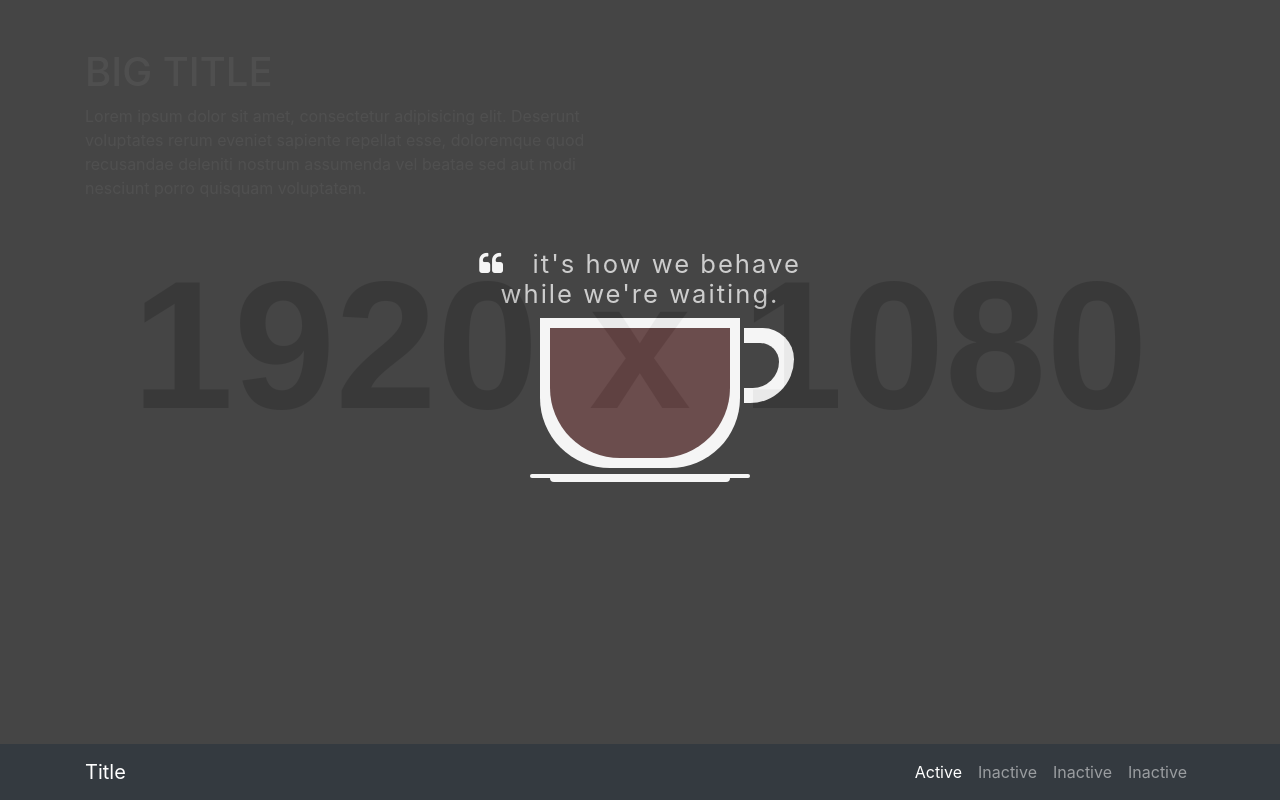
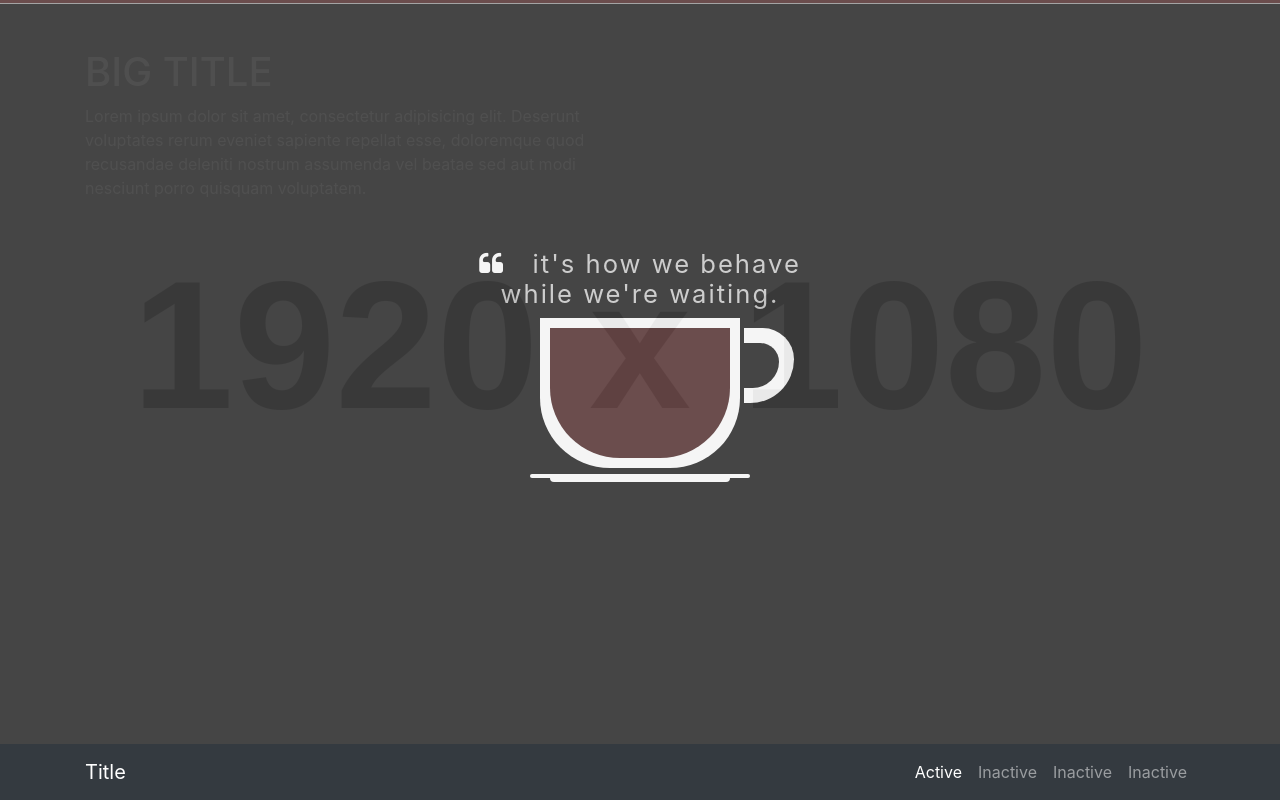
Before and after one commit to anthonyvitocuaderno/anthonyvitocuaderno.github.io, a website: page index.html in a window 1280 px wide. Drawn offline with Linux system fonts and the light colour scheme; placeholder pictures from the web are drawn by us.

Commit message:
progress-bar

```diff
--- a/css/app.sass
+++ b/css/app.sass
@@ -1,5 +1,7 @@
 $primary-color: #000
 $dark-color: #212121
+$gray-color: #999
+$progress-fill-color: #dfdfdf
 $cup-color: white
 $boil-color: #512c2c
 
@@ -21,6 +23,23 @@ body
 	width: 100vw
 	position: fixed
 	z-index: 1030
+
+	.progress-bar
+		position: fixed
+		top: 0
+		height: 4px
+		width: 100%
+		z-index: 1030
+		background-color: $progress-fill-color
+		border-bottom: 1px solid $gray-color
+
+		.fill
+			background-color: $boil-color
+			height: 4px
+			width: 0
+			transition: 5s ease all
+		.fill.percent-100
+			width: 100%
 
 	.coffee
 		text-align: center
--- a/gulpfile.js
+++ b/gulpfile.js
@@ -41,6 +41,11 @@ gulp.task('vendor', function() {
       './node_modules/font-awesome/fonts/*',
     ])
     .pipe(gulp.dest('./vendor/fontawesome/fonts'))
+
+  gulp.src([
+      './node_modules/animate.css/animate.min.css',
+    ])
+    .pipe(gulp.dest('./vendor/animate.css'))
 })
 
 // Compiles Sass css
--- a/index.html
+++ b/index.html
@@ -13,6 +13,7 @@
     <!-- Bootstrap core CSS -->
     <link href="vendor/bootstrap/css/bootstrap.min.css" rel="stylesheet">
     <link href="vendor/fontawesome/css/font-awesome.css" rel="stylesheet">
+    <link href="vendor/animate.css/animate.min.css" rel="stylesheet">
 
     <!-- Custom styles for this template -->
     <link href="css/app.css" rel="stylesheet">
@@ -37,6 +38,9 @@
             </div>
         </div>
 
+        <div class="progress-bar">
+          <div class="fill"></div>
+        </div>
 
     </div>
     <!-- Navigation -->
--- a/js/app.js
+++ b/js/app.js
@@ -33,12 +33,15 @@ var splash = {
 				}
 			}, splash.constants.typewriterDelay / 5)
 		}, splash.constants.quoteDelay)
+	},
+	animateProgressBar: function() {
+		$('.splash .progress-bar>.fill').addClass('percent-100')
 	}
 }
 
 $(document).ready(function () {
 
-
+	splash.animateProgressBar()
 
 	splash.animateQuote()
 
--- a/js/assets/splash.js
+++ b/js/assets/splash.js
@@ -33,12 +33,15 @@ var splash = {
 				}
 			}, splash.constants.typewriterDelay / 5)
 		}, splash.constants.quoteDelay)
+	},
+	animateProgressBar: function() {
+		$('.splash .progress-bar>.fill').addClass('percent-100')
 	}
 }
 
 $(document).ready(function () {
 
-
+	splash.animateProgressBar()
 
 	splash.animateQuote()
 
--- a/package.json
+++ b/package.json
@@ -12,6 +12,7 @@
         "template"
     ],
     "dependencies": {
+        "animate.css": "^3.6.1",
         "bootstrap": "4.1.1",
         "font-awesome": "^4.7.0",
         "jquery": "3.3.1"
```
Also changed, not shown: css/app.css, vendor/animate.css/animate.min.css (added).
